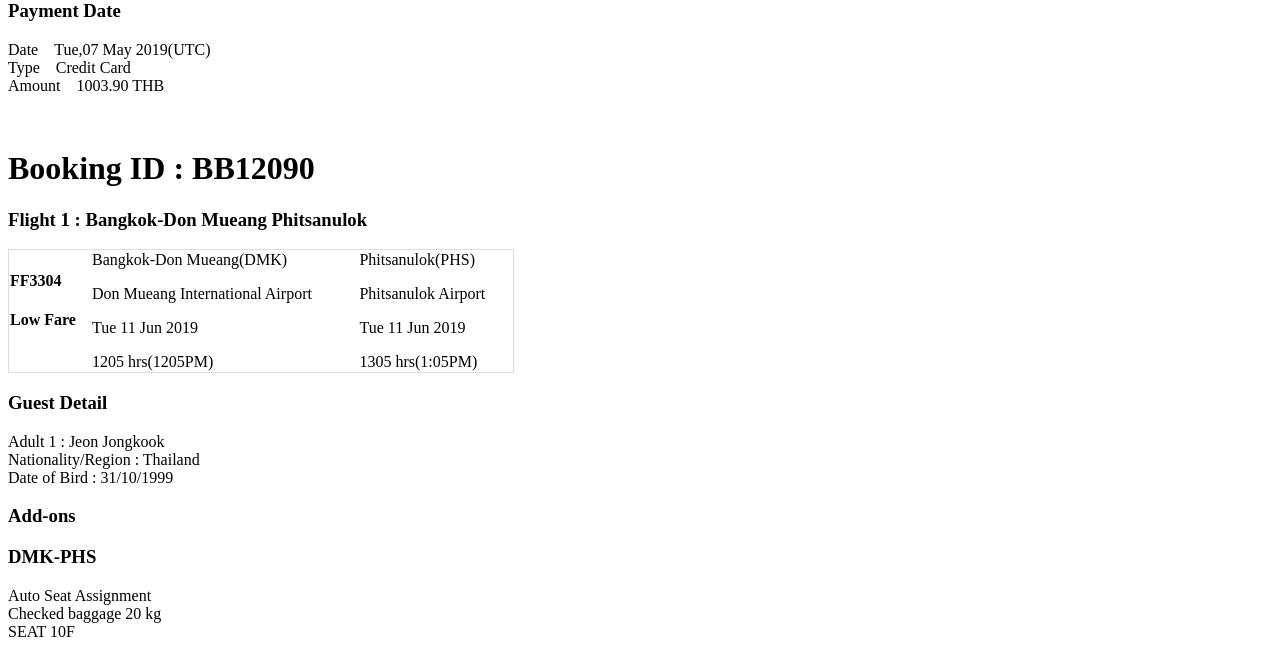
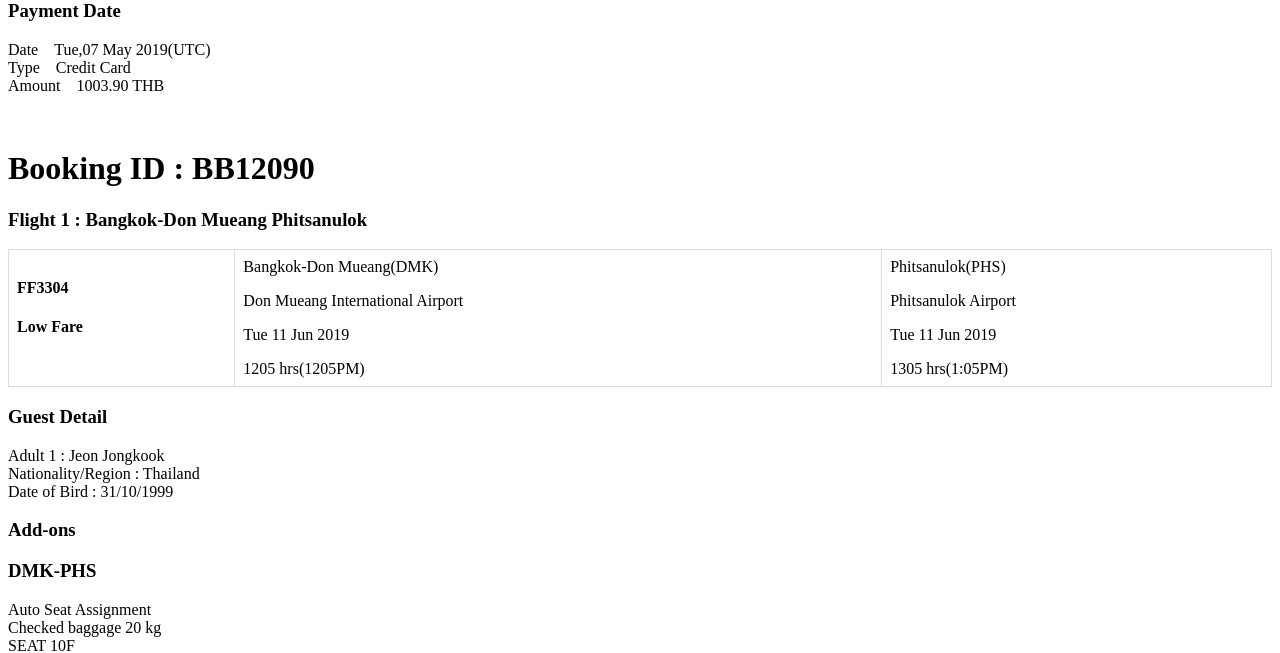
Before and after one commit to Kadphol/Airline, a PHP site: page /ConfirmBooking.php in a window 1280 px wide. Shown: the part 662-1315 px from the top of the page. Run offline with PHP 8.4, Linux system fonts and the light colour scheme.

Commit message:
ComfirmBooking Edit table

```diff
--- a/ConfirmBooking.php
+++ b/ConfirmBooking.php
@@ -2,12 +2,18 @@
 
 <head>
     <style>
-        #myTable {
-            border-collapse:collapse;
-            width: 40%;
-            border: 1px solid #ddd;
+table {
+            border-collapse: collapse;
+            width: 100%;
         }
-    </style>
+
+        td,
+        th {
+            border: 1px solid #dddddd;
+            text-align: left;
+            padding: 8px;
+        }
+        </style>
 </head>
 
 <body>
@@ -50,7 +56,7 @@
 
     <h1>Booking ID : BB12090</h1>
     <h3>Flight 1 : Bangkok-Don Mueang Phitsanulok</h3>
-    <table id="myTable">
+    <table>
         <tr>
             <td>
                 <h4>FF3304</h4>
```
